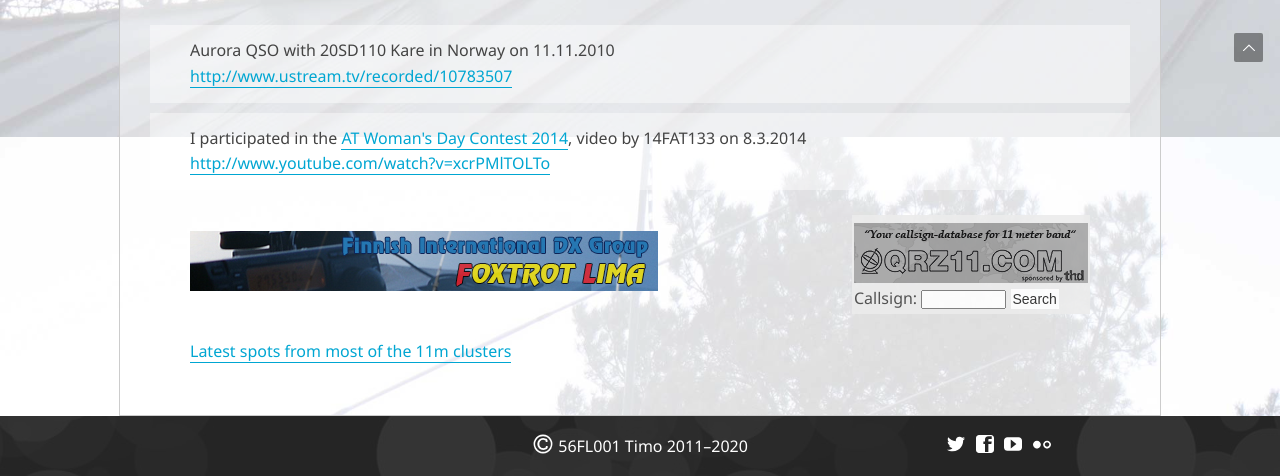
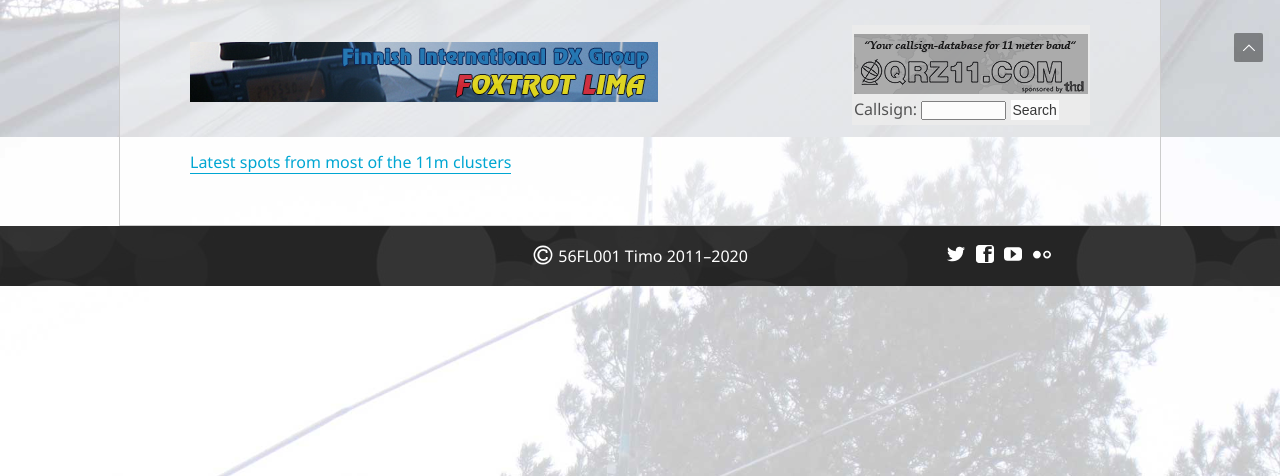
Before and after one commit to teear/56fl001.fldx.org, a Jekyll site: the page built from index.html, in a window 1280 px wide. Shown: the part 823-1299 px from the top of the page. Built offline with Jekyll 4.4.1, drawn with Linux system fonts in a browser that asks for light colours.

Commit message:
Removed old links to video and audio on main page
Removed links to the audio of a QSO with 20SD110 Kare in 2010 on
Ustream and to a video from the AT Woman's Day contest 2014 by
14FAT133. Both resources are gone.

```diff
--- a/index.html
+++ b/index.html
@@ -16,20 +16,6 @@ window.addEventListener("load",function(){
   document.getElementById("video-container").innerHTML = '<iframe width="640" height="360" src="//www.youtube.com/embed/Lc3FxNXjBs0" allowfullscreen title="Video: The Amazing Northern Lights (Aurora Borealis) - FINLAND"></iframe>';
 },false);
 </script>
-
-<div class="news-item">
-<p>
-Aurora QSO with 20SD110 Kare in Norway on 11.11.2010<br />
-<a href="http://www.ustream.tv/recorded/10783507" target="_blank" rel="noopener">http://www.ustream.tv/recorded/10783507</a>
-</p>
-</div>
-
-<div class="news-item">
-<p>
-I participated in the <a href="http://www.alfatango.org/cms/index.php/at-contest/263-woman-s-day-contest" target="_blank" rel="noopener">AT Woman's Day Contest 2014</a>, video by 14FAT133 on 8.3.2014<br>
-<a href="http://www.youtube.com/watch?v=xcrPMlTOLTo" target="_blank" rel="noopener">http://www.youtube.com/watch?v=xcrPMlTOLTo</a>
-</p>
-</div>
 
 <section class="banners">
 <div class="fl-banner">
```
